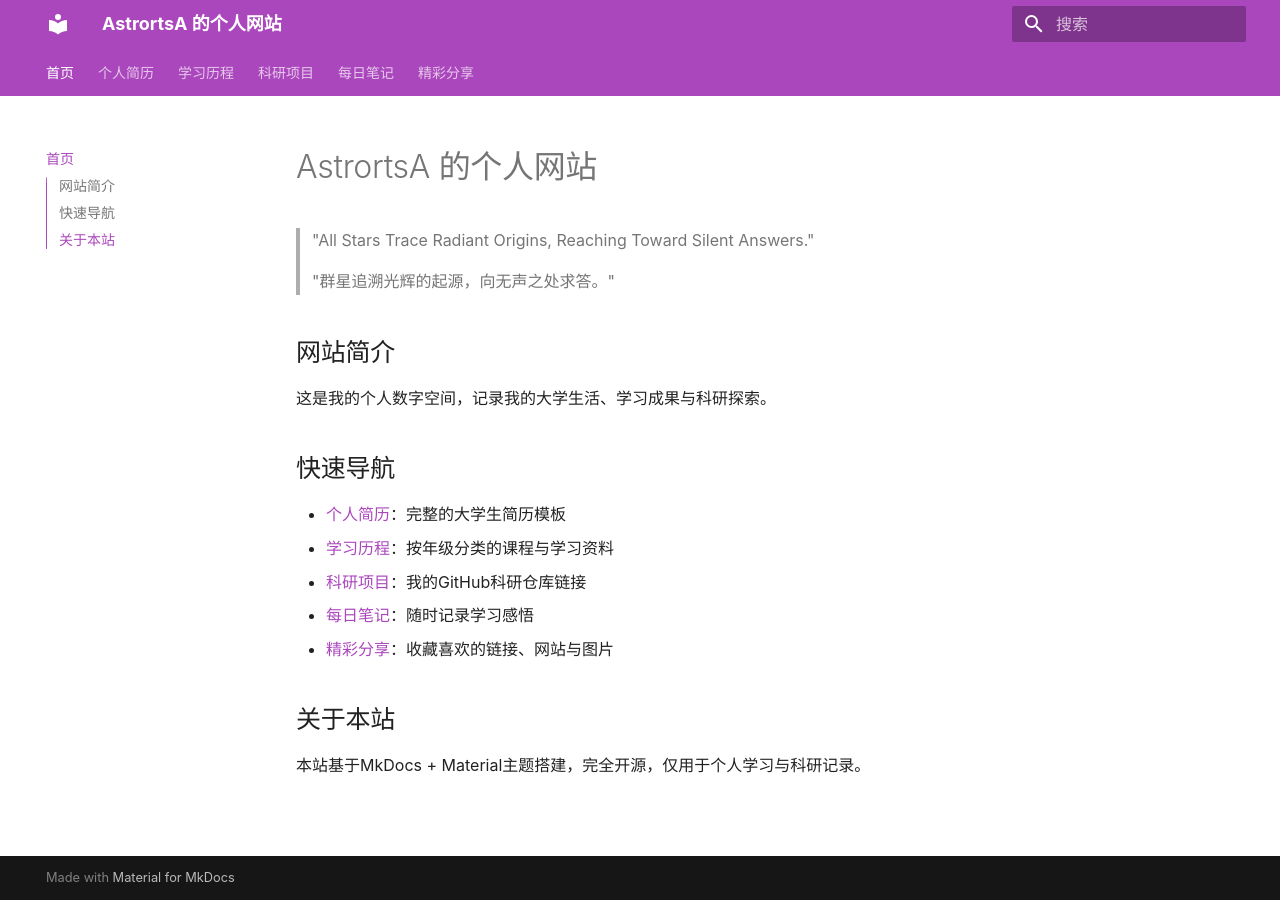
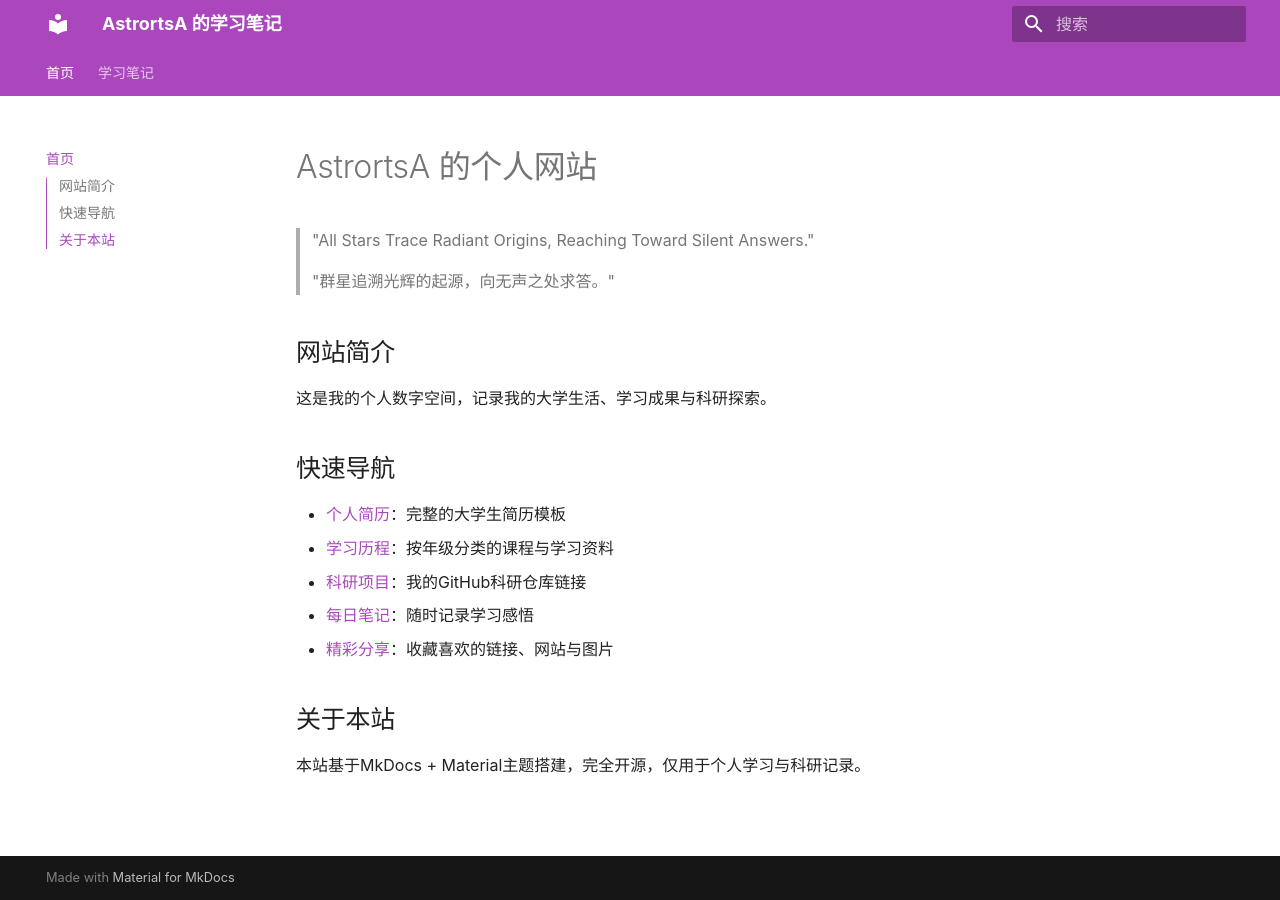
Before and after one commit to AstrortsA/AstrortsA.github.io, an MkDocs documentation site: the page built from docs/index.md, in a window 1280 px wide. Built offline with MkDocs 1.6.1 and Material for MkDocs 9.7.7, drawn with Linux system fonts in a browser that asks for light colours; some web fonts are replaced; some of the changed lines change nothing that is shown.

Commit message:
Limit site navigation and build to learning notes

```diff
--- a/mkdocs.yml
+++ b/mkdocs.yml
@@ -1,15 +1,13 @@
-site_name: AstrortsA 的个人网站
+site_name: AstrortsA 的学习笔记
 site_url: https://astrortsa.github.io/
-site_description: 记录我的大学生活、学习成果与科研探索
+site_description: 学习笔记与资料分享
 
-# 完全复刻NJU-ASA的Material主题配置
 theme:
   name: material
   language: zh
   font:
     text: "STHeiti Light"
     code: "Consolas"
-
   features:
     - navigation.instant
     - navigation.tabs
@@ -20,20 +18,17 @@ theme:
       primary: purple
       accent: indigo
 
-# 导航栏（和NJU-ASA结构完全一致）
 nav:
   - 首页: index.md
-  - 个人简历: resume.md
-  - 学习历程:
-    - 大一: study/freshman.md
-    - 大二: study/sophomore.md
-    - 大三: study/junior.md
-    - 大四: study/senior.md
-  - 科研项目: research.md
-  - 每日笔记: notes.md
-  - 精彩分享: share.md
+  - 学习笔记: notes.md
 
-# Markdown扩展（支持侧边栏、表格等）
+# 这些原稿保留在仓库中，但不生成网站页面或进入站内搜索。
+exclude_docs: |
+  /resume.md
+  /research.md
+  /share.md
+  /study/
+
 markdown_extensions:
   - admonition
   - toc:
```
